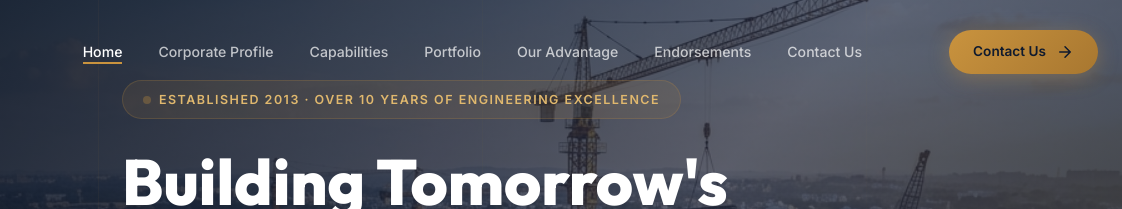
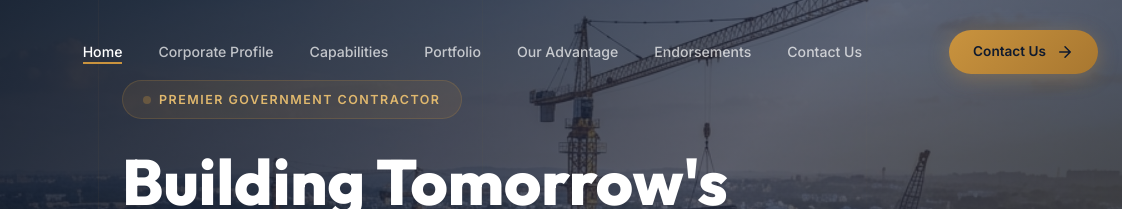
Before and after one commit to geethu5166/yrk_constructions, a plain HTML site: page index.html in a window 1280 px wide. Shown: the top 209 px of the page, 158-1280 px from the left. Drawn offline with Linux system fonts and the light colour scheme.

Commit message:
Fix hero badge replacement

```diff
--- a/index.html
+++ b/index.html
@@ -92,7 +92,7 @@
   <div class="hero-lines"><div class="line line-1"></div><div class="line line-2"></div><div class="line line-3"></div><div class="line line-4"></div><div class="line line-5"></div></div>
   <div class="container">
     <div class="hero-content">
-      <div class="hero-badge"><span class="dot"></span> Established 2013 · Over 10 Years of Engineering Excellence</div>
+      <div class="hero-badge"><span class="dot"></span> Premier Government Contractor</div>
       <h1>Building Tomorrow's <span class="highlight">Public Infrastructure</span> Today</h1>
       <p class="hero-desc">YRK Constructions is an industry-leading civil engineering firm, executing critical irrigation networks, highway corridors, railway modernization, and institutional complexes for the Central Government, State Governments, Indian Railways, and CPWD across India.</p>
       <div class="hero-buttons">
```
